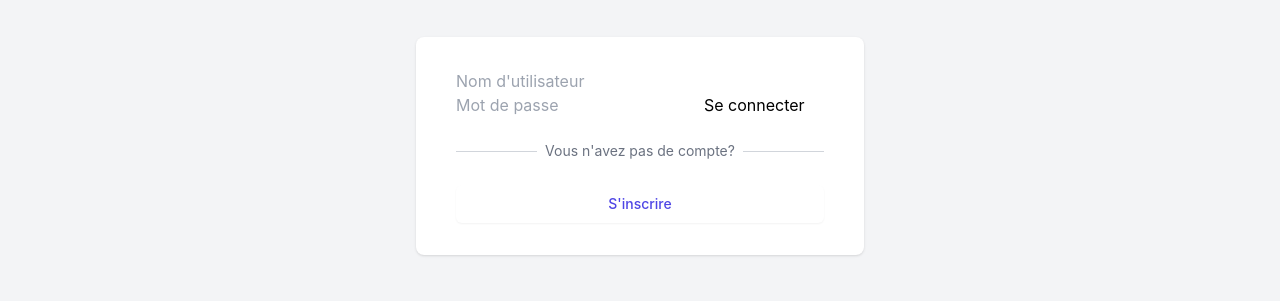
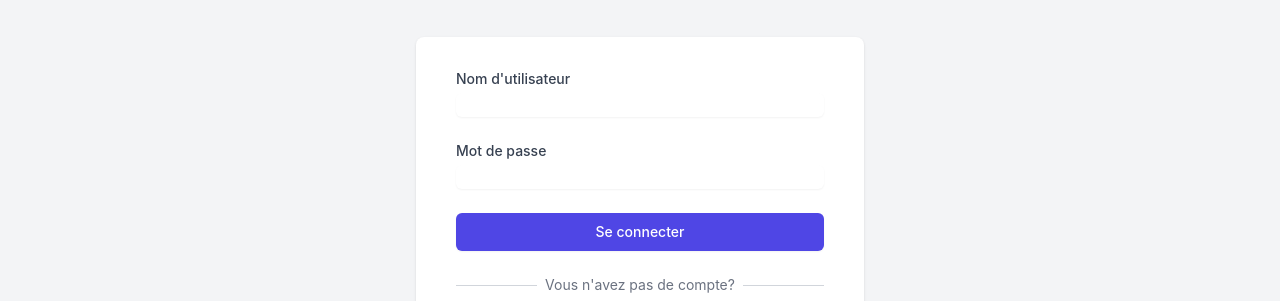
Before and after one commit to Konosaiko/airsoft-marketplace-frontend, a React (Create React App) app: page /login in a window 1280 px wide. Shown: the part 237-538 px from the top of the page. Built offline with nearby package versions, Linux system fonts and the light colour scheme; no server answers.

Commit message:
Modification affichage loginform pour utiliser tailwind

```diff
--- a/src/components/LoginForm.js
+++ b/src/components/LoginForm.js
@@ -3,11 +3,17 @@ import { useNavigate } from 'react-router-dom';
 import { useAuth } from '../context/AuthContext';
 
 function LoginForm() {
-  const [username, setUsername] = useState('');
-  const [password, setPassword] = useState('');
+  const [formData, setFormData] = useState({
+    username: '',
+    password: ''
+  });
   const [error, setError] = useState('');
   const navigate = useNavigate();
   const { login } = useAuth();
+
+  const handleChange = (e) => {
+    setFormData({ ...formData, [e.target.name]: e.target.value });
+  };
 
   const handleSubmit = async (e) => {
     e.preventDefault();
@@ -15,27 +21,19 @@ function LoginForm() {
     try {
       const response = await fetch('http://localhost:8000/api/login_check', {
         method: 'POST',
-        headers: {
-          'Content-Type': 'application/json',
-        },
-        body: JSON.stringify({ username, password }),
+        headers: { 'Content-Type': 'application/json' },
+        body: JSON.stringify(formData),
       });
-
       if (response.ok) {
         const data = await response.json();
         localStorage.setItem('token', data.token);
-
-        // Récupérer les informations de l'utilisateur
         const userResponse = await fetch('http://localhost:8000/api/user/info', {
-          headers: {
-            'Authorization': `Bearer ${data.token}`,
-          },
+          headers: { 'Authorization': `Bearer ${data.token}` },
         });
-
         if (userResponse.ok) {
           const userData = await userResponse.json();
-          login(userData); // Mettre à jour le contexte avec les informations de l'utilisateur
-          navigate('/'); // Rediriger vers la page d'accueil après la connexion
+          login(userData);
+          navigate('/');
         } else {
           throw new Error('Impossible de récupérer les informations de l\'utilisateur');
         }
@@ -50,23 +48,41 @@ function LoginForm() {
   };
 
   return (
-    <form onSubmit={handleSubmit}>
-      {error && <div className="error-message">{error}</div>}
+    <form onSubmit={handleSubmit} className="space-y-6">
+      <div>
+        <label htmlFor="username" className="block text-sm font-medium text-gray-700">
+          Nom d'utilisateur
+        </label>
         <input
           type="text"
-        value={username}
-        onChange={(e) => setUsername(e.target.value)}
-        placeholder="Nom d'utilisateur"
+          id="username"
+          name="username"
+          value={formData.username}
+          onChange={handleChange}
           required
+          className="mt-1 block w-full rounded-md border-gray-300 shadow-sm focus:border-indigo-300 focus:ring focus:ring-indigo-200 focus:ring-opacity-50"
         />
+      </div>
+      <div>
+        <label htmlFor="password" className="block text-sm font-medium text-gray-700">
+          Mot de passe
+        </label>
         <input
           type="password"
-        value={password}
-        onChange={(e) => setPassword(e.target.value)}
-        placeholder="Mot de passe"
+          id="password"
+          name="password"
+          value={formData.password}
+          onChange={handleChange}
           required
+          className="mt-1 block w-full rounded-md border-gray-300 shadow-sm focus:border-indigo-300 focus:ring focus:ring-indigo-200 focus:ring-opacity-50"
         />
-      <button type="submit">Se connecter</button>
+      </div>
+      {error && <div className="text-red-500 text-sm">{error}</div>}
+      <div>
+        <button type="submit" className="w-full flex justify-center py-2 px-4 border border-transparent rounded-md shadow-sm text-sm font-medium text-white bg-indigo-600 hover:bg-indigo-700 focus:outline-none focus:ring-2 focus:ring-offset-2 focus:ring-indigo-500">
+          Se connecter
+        </button>
+      </div>
     </form>
   );
 }
```
Lines whose indentation alone changed are shown as unchanged.
